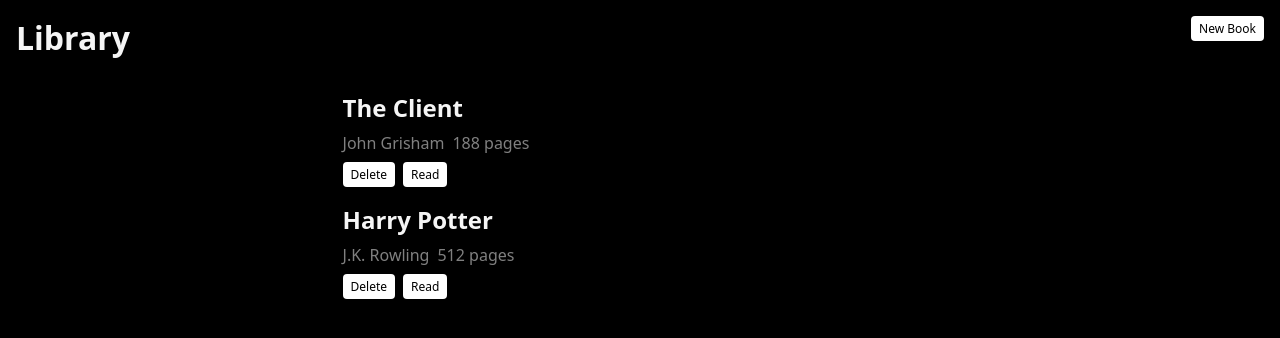
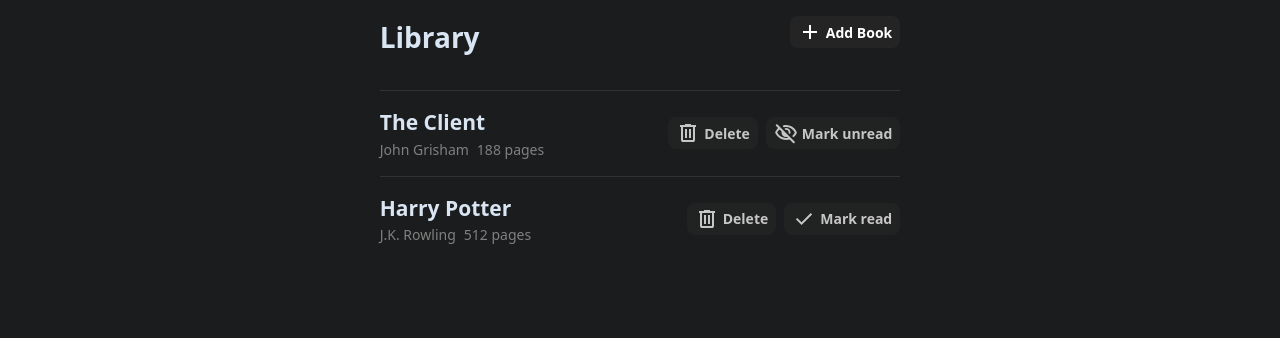
Before and after one commit to hrvstr/library, a plain HTML site: page index.html in a window 1280 px wide. Drawn offline with Linux system fonts and the light colour scheme.

Commit message:
Add icons and improve styling

```diff
--- a/index.html
+++ b/index.html
@@ -4,18 +4,33 @@
     <meta charset="UTF-8" />
     <meta name="viewport" content="width=device-width, initial-scale=1.0" />
     <title>Library</title>
+    <link rel="stylesheet" href="reset.css" />
     <link rel="stylesheet" href="style.css" />
     <script src="script.js"></script>
   </head>
   <body>
-    <header>
-      <h1>Library</h1>
-      <button id="open-dialog">New Book</button>
-    </header>
     <main>
+      <header>
+        <h1>Library</h1>
+        <button id="open-dialog">
+          <img src="./img/add.svg" /><span>Add Book</span>
+        </button>
+      </header>
       <ul id="library"></ul>
       <dialog closedby="any">
-        <button id="close-dialog" autofocus>Close</button>
+        <button id="close-dialog" autofocus>
+          <svg
+            xmlns="http://www.w3.org/2000/svg"
+            width="24"
+            height="24"
+            viewBox="0 0 24 24"
+          >
+            <path
+              fill="currentColor"
+              d="m8.382 17.025l-1.407-1.4L10.593 12L6.975 8.4L8.382 7L12 10.615L15.593 7L17 8.4L13.382 12L17 15.625l-1.407 1.4L12 13.41z"
+            />
+          </svg>
+        </button>
         <form action="">
           <p>
             <label for="name">Name:</label>
@@ -30,8 +45,8 @@
             <input type="number" min="0" name="pages" id="pages" required />
           </p>
           <p>
-            <label for="pages">Is read?:</label>
             <input type="checkbox" min="0" name="is-read" id="is-read" />
+            <label for="pages">Did you already read the book?</label>
           </p>
           <button type="submit" formmethod="dialog">Add Book</button>
         </form>
--- /dev/null
+++ b/reset.css
@@ -0,0 +1,75 @@
+/* 1. Use a more-intuitive box-sizing model */
+*,
+*::before,
+*::after {
+  box-sizing: border-box;
+}
+
+/* 2. Remove default margin */
+*:not(dialog) {
+  margin: 0;
+}
+
+/* 3. Enable keyword animations */
+@media (prefers-reduced-motion: no-preference) {
+  html {
+    interpolate-size: allow-keywords;
+  }
+}
+
+body {
+  /* 4. Add accessible line-height */
+  line-height: 1.5;
+  /* 5. Improve text rendering */
+  -webkit-font-smoothing: antialiased;
+}
+
+/* 6. Improve media defaults */
+img,
+picture,
+video,
+canvas,
+svg {
+  display: block;
+  max-width: 100%;
+}
+
+/* 7. Inherit fonts for form controls */
+input,
+button,
+textarea,
+select {
+  font: inherit;
+}
+
+/* 8. Avoid text overflows */
+p,
+h1,
+h2,
+h3,
+h4,
+h5,
+h6 {
+  overflow-wrap: break-word;
+}
+
+/* 9. Improve line wrapping */
+p {
+  text-wrap: pretty;
+}
+h1,
+h2,
+h3,
+h4,
+h5,
+h6 {
+  text-wrap: balance;
+}
+
+/*
+  10. Create a root stacking context
+*/
+#root,
+#__next {
+  isolation: isolate;
+}
--- a/script.js
+++ b/script.js
@@ -24,17 +24,40 @@ document.addEventListener("DOMContentLoaded", () => {
     library.push(book)
   }
 
+  function createButton(className, iconSrc, labelText, target) {
+    // Element
+    const button = document.createElement("button")
+    button.classList.add(className)
+
+    // Icon
+    const icon = document.createElement("img")
+    icon.src = iconSrc
+    button.appendChild(icon)
+
+    // Label
+    const label = document.createElement("span")
+    label.textContent = labelText
+    button.appendChild(label)
+
+    // Append and return button
+    target.appendChild(button)
+    return button;
+  }
+
   function addBookToDOM(book) {
     const listItem = document.createElement("li")
 
+    const headerGroup = document.createElement("hgroup")
+    listItem.appendChild(headerGroup)
+
     const name = document.createElement("h2")
     name.textContent = book.name
-    listItem.appendChild(name)
+    headerGroup.appendChild(name)
 
     // Metadata
     const metadata = document.createElement("div")
     metadata.classList.add("metadata")
-    listItem.appendChild(metadata)
+    headerGroup.appendChild(metadata)
 
     const author = document.createElement("p")
     author.textContent = book.author;
@@ -44,18 +67,13 @@ document.addEventListener("DOMContentLoaded", () => {
     pages.textContent = book.pages + " pages"
     metadata.appendChild(pages)
 
-    // listItem.textContent = `${book.isRead ? "📗" : "📕"} ${book.name} by ${book.author} (${book.pages} pages)`
     listItem.setAttribute("id", book.id)
 
     const buttons = document.createElement("div")
     buttons.classList.add("buttons")
     listItem.appendChild(buttons)
 
-    // Delete button
-    const deleteButton = document.createElement("button")
-    deleteButton.classList.add("delete-button")
-    deleteButton.textContent = "Delete"
-    buttons.appendChild(deleteButton)
+    const deleteButton = createButton("delete-button", "./img/delete.svg", "Delete", buttons)
 
     deleteButton.addEventListener("click", () => {
       list.removeChild(listItem)
@@ -64,14 +82,20 @@ document.addEventListener("DOMContentLoaded", () => {
       })
     })
 
-    // Read button
-    const readButton = document.createElement("button")
-    readButton.classList.add("read-button")
-    readButton.textContent = "Read"
-    buttons.appendChild(readButton)
+    // Read Button
+    function updateReadButton() {
+      readButtonSpan.textContent = book.isRead ? "Mark unread" : "Mark read"
+      readButtonIcon.src = book.isRead ? "img/unread.svg" : "img/check.svg"
+    }
+
+    const readButton = createButton("read-button", "img/check.svg", "", buttons)
+    const readButtonSpan = readButton.querySelector("span");
+    const readButtonIcon = readButton.querySelector("img")
+    updateReadButton()
 
     readButton.addEventListener("click", () => {
       book.isRead = !book.isRead
+      updateReadButton()
       const index = library.findIndex((obj) => obj.id === book.id)
       library.splice(index, 1, book)
     })
@@ -91,6 +115,8 @@ document.addEventListener("DOMContentLoaded", () => {
   openDialogButton.addEventListener("click", () => {
     dialog.showModal()
   })
+
+  // dialog.showModal()
 
   // Close dialog button
   const closeButton = dialog.querySelector("#close-dialog")
@@ -115,6 +141,7 @@ document.addEventListener("DOMContentLoaded", () => {
       addBookToLibrary(book)
       addBookToDOM(book)
       form.reset()
+      dialog.close()
     } else {
       form.reportValidity()
     }
--- a/style.css
+++ b/style.css
@@ -1,8 +1,17 @@
+:root {
+  --foreground: #d9e5f2;
+  --background: #1b1c1d;
+  --background-light: #242424;
+  --border: #313232;
+  --red: #ff4545;
+}
+
 body {
   font-family: system-ui, sans-serif;
   margin: 1rem;
-  background: black;
-  color: whitesmoke;
+  background: var(--background);
+  color: var(--foreground);
+  font-size: 14px;
 }
 
 main {
@@ -17,7 +26,7 @@ header {
   display: flex;
   align-items: center;
   justify-content: space-between;
-  margin-bottom: 2rem;
+  margin-bottom: 1rem;
 }
 
 /* List */
@@ -35,8 +44,12 @@ ul {
 
 li {
   display: flex;
-  flex-direction: column;
+  align-items: center;
+  justify-content: space-between;
+  /* flex-direction: column; */
   gap: 0.5rem;
+  border-top: 1px solid var(--border);
+  padding-top: 1rem;
 }
 
 h1,
@@ -63,15 +76,73 @@ p {
 
 button {
   all: unset;
-  background: white;
-  color: black;
+  background: var(--background-light);
+  color: white;
+  display: flex;
+  align-items: center;
+  gap: 0.25rem;
   padding: 0.25rem 0.5rem;
-  border-radius: 4px;
+  border-radius: 8px;
   align-self: flex-start;
-  font-size: 12px;
+  font-weight: 600;
+  transition: background-color 0.5s cubic-bezier(0.075, 0.82, 0.165, 1);
+}
+
+button:hover {
+  background: #3f638b;
+}
+
+.buttons button {
+  opacity: 0.75;
+}
+
+li:hover button {
+  opacity: 1;
+}
+
+button:hover {
+  cursor: pointer;
+}
+
+.delete-button:hover {
+  background: var(--red);
 }
 
 /* Dialog */
+
+dialog {
+  background: var(--background);
+  color: white;
+  border: none;
+  border-radius: 8px;
+  padding: 1rem;
+}
+
+::backdrop {
+  background: black;
+  opacity: 0.75;
+}
+
+#close-dialog {
+  width: 32px;
+  height: 32px;
+  line-height: 1;
+  padding: 0;
+  display: flex;
+  justify-content: center;
+  align-items: center;
+  margin-left: auto;
+  border-radius: 100%;
+}
+
+/* Form */
+
+form {
+  display: flex;
+  flex-direction: column;
+  gap: 1rem;
+  width: 300px;
+}
 
 form p {
   display: flex;
@@ -79,6 +150,20 @@ form p {
   gap: 0.25rem;
 }
 
+p:has(#is-read) {
+  flex-direction: row;
+  align-items: center;
+  gap: 0.5rem;
+}
+
 label {
   font-size: 12px;
 }
+
+input[type="text"],
+input[type="number"] {
+  all: unset;
+  border-radius: 4px;
+  border: 1px solid var(--border);
+  padding: 0.25rem 0.5rem;
+}
```
Also changed, not shown: img/add.svg (added), img/check.svg (added), img/close.svg (added), img/delete.svg (added), img/unread.svg (added).
